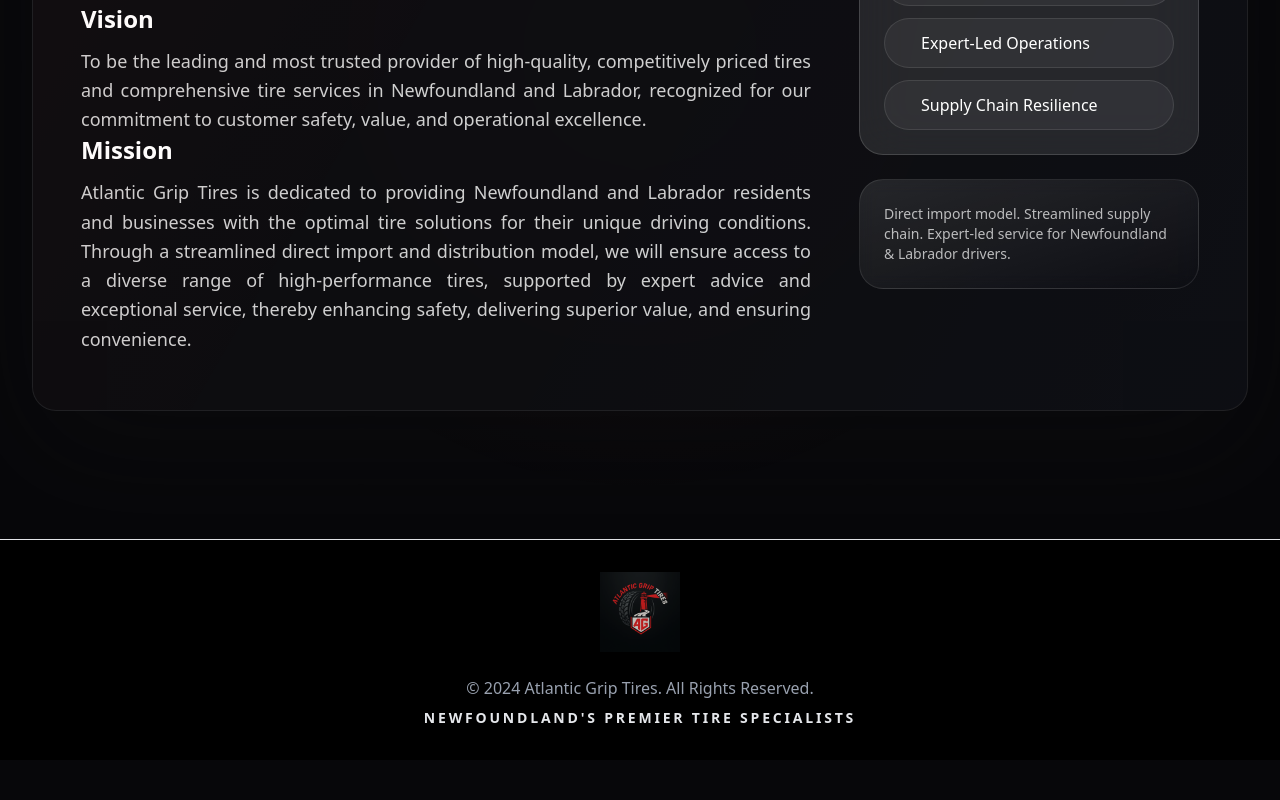
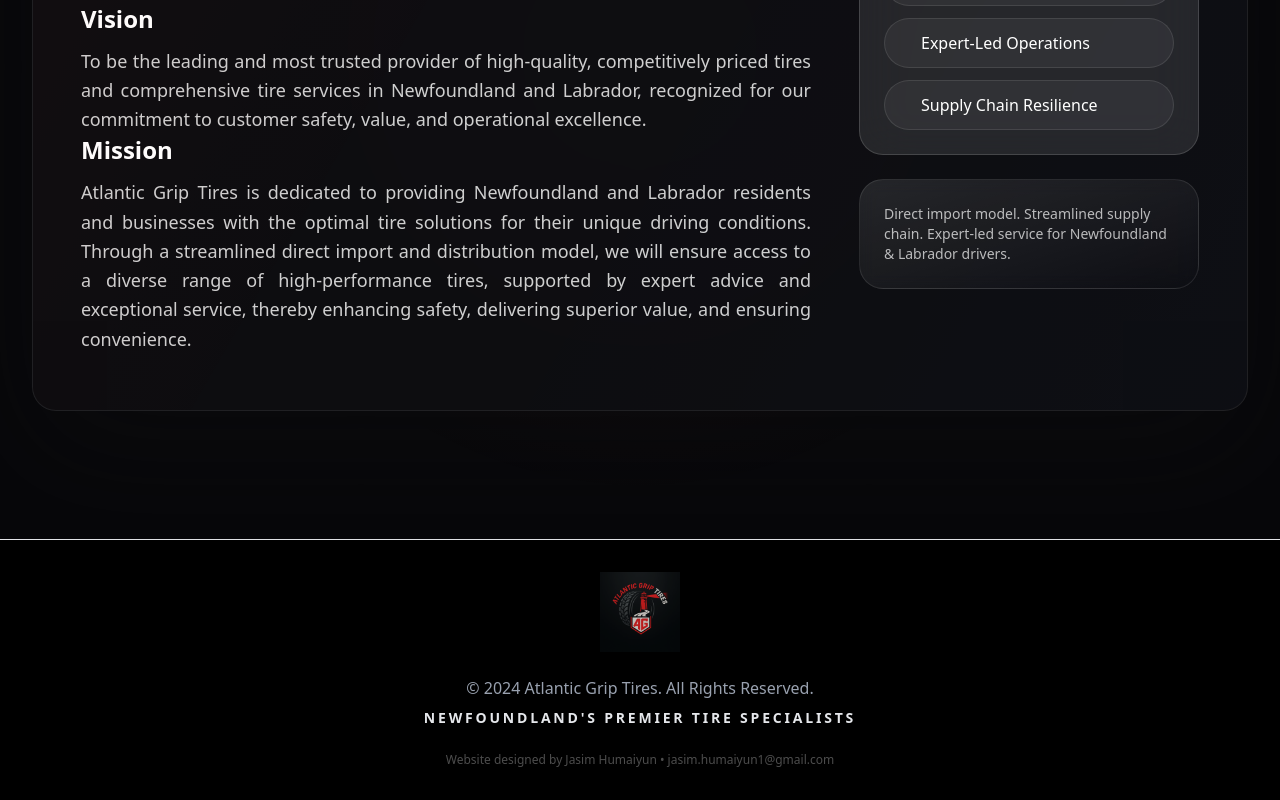
Before and after one commit to jasimhumaiyun/atlanticgriptires, a Next.js app: page / in a window 1280 px wide. Shown: the part 3001-3801 px from the top of the page. Before the commit the page ends 3761 px from the top, so only its background shows below. Built offline with nearby package versions, Linux system fonts and the light colour scheme.

Commit message:
Add website designer credit to footer

```diff
--- a/components/Footer.tsx
+++ b/components/Footer.tsx
@@ -20,6 +20,9 @@
           <p className="text-primary font-semibold uppercase tracking-[0.2em] text-sm">
             Newfoundland&apos;s Premier Tire Specialists
           </p>
+          <p className="text-white/30 text-xs mt-6">
+            Website designed by Jasim Humaiyun • jasim.humaiyun1@gmail.com
+          </p>
         </div>
       </div>
     </footer>
```
